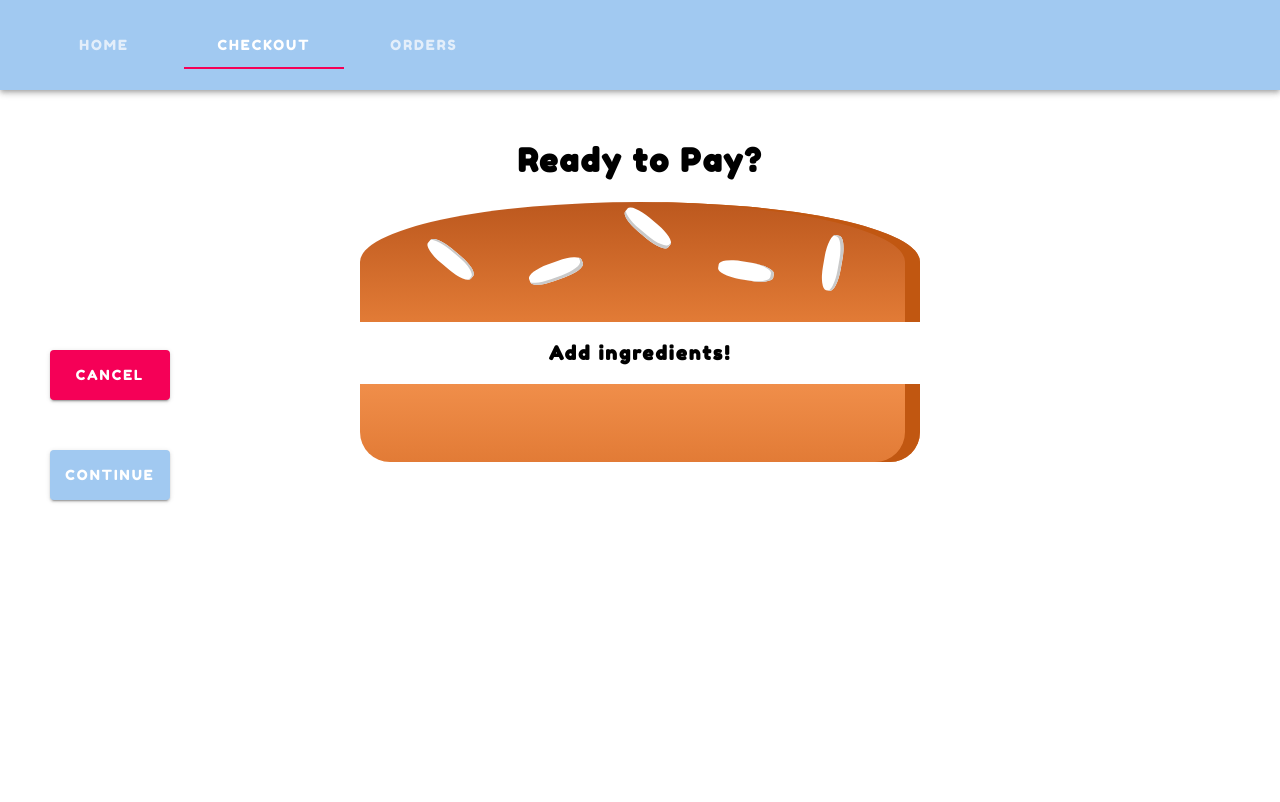
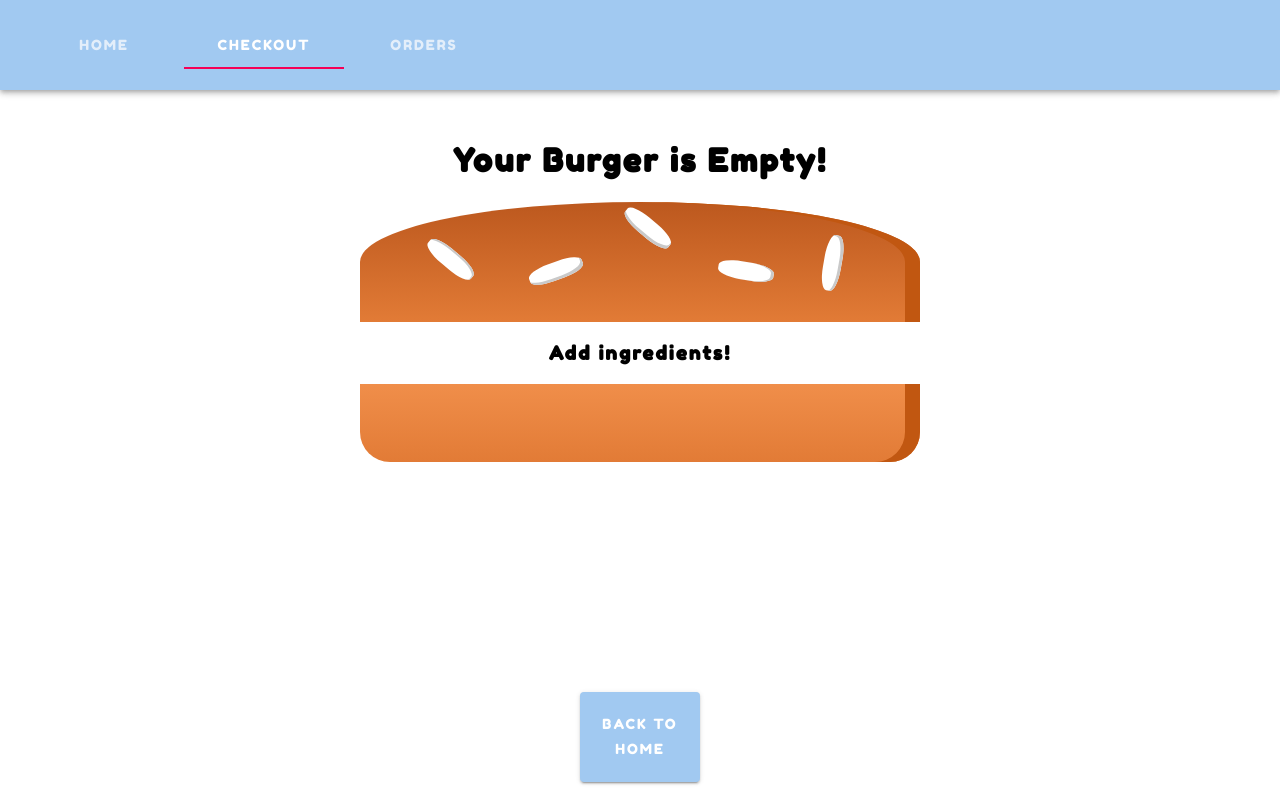
Before and after one commit to AlexDeMichieli/React_Burger, a React app: page /checkout in a window 1280 px wide. Built offline with nearby package versions, Linux system fonts and the light colour scheme.

Commit message:
fixed logic at the checkout

```diff
--- a/src/components/Order/CheckoutSummary/CheckoutSummary.js
+++ b/src/components/Order/CheckoutSummary/CheckoutSummary.js
@@ -1,5 +1,6 @@
 import React from 'react';
 import Burger from '../../Burger/Burger'
+import Button from '../../UI/Button/Button'
 import styles from './CheckoutSummary.css'
 import {withRouter} from 'react-router-dom'
 import { makeStyles } from '@material-ui/core/styles';
@@ -20,6 +21,15 @@ const useStyles = makeStyles({
       position: "absolute",
       top: "350px",
     },
+    button: {
+      backgroundColor: "rgb(161, 201, 241)",
+      width: "120px",
+      height: "90px",
+      color: "white",
+      display: 'block',
+      margin: 'auto',
+      marginTop: '-110px',
+   },
    buttonCancel: {
         backgroundColor: "#f50057",
         width: "120px",
@@ -29,7 +39,6 @@ const useStyles = makeStyles({
         marginBottom: '50px',
  },
     buttonContinue:{
-
         backgroundColor: "rgb(161, 201, 241)",
         width: "120px",
         height: "50px",
@@ -52,12 +61,22 @@ const checkoutSummary =(props)=>{
 
     console.log('from summary', props.location.state )
 
+    let checkoutMessage = ''
+    if (props.location.state === undefined){
+        checkoutMessage = (<h1 className ={styles.Text} >Your Burger is Empty!</h1>)
+    }
+    else {
+        checkoutMessage = (<h1 className ={styles.Text} > Ready to Pay?</h1>)
+    }
+
     return (
         <div className={styles.CheckoutSummary}>
-
-            <h1 className ={styles.Text} >Ready to Pay?</h1>
+            {checkoutMessage}
 
             <Burger ingredients={props.ingredients}/>
+
+            {props.location.state ?
+                (
                     <div className ={classes.bar}>
                     <ButtonUI  className = {classes.buttonCancel} variant="contained" color="secondary"
                         onClick ={props.checkoutCancelled}>Cancel
@@ -66,8 +85,30 @@ const checkoutSummary =(props)=>{
                         onClick={props.checkoutContinued}>Continue
                     </ButtonUI>
                 </div>
+                ) :  <ButtonUI className={classes.button} variant="contained" color="primary"
+                        onClick={()=>props.history.push('/')}>Back to Home
+                    </ButtonUI>
+            }
         </div>
+
     )
 
 }
 export default withRouter(checkoutSummary)
+
+
+
+        // <div className={styles.CheckoutSummary}>
+
+        //     <h1 className ={styles.Text} >Ready to Pay?</h1>
+
+        //     <Burger ingredients={props.ingredients}/>
+        //         <div className ={classes.bar}>
+        //             <ButtonUI  className = {classes.buttonCancel} variant="contained" color="secondary"
+        //                 onClick ={props.checkoutCancelled}>Cancel
+        //             </ButtonUI>
+        //             <ButtonUI className = {classes.buttonContinue} variant="contained" color="primary"
+        //                 onClick={props.checkoutContinued}>Continue
+        //             </ButtonUI>
+        //         </div>
+        // </div>
--- a/src/containers/Checkout/Checkout.js
+++ b/src/containers/Checkout/Checkout.js
@@ -78,7 +78,11 @@ const Checkout = (props) => {
     }
 
     const checkoutContinuedHandler =()=>{
-        props.history.replace('/checkout/contact-data')
+        // props.history.replace('/checkout/contact-data')
+        props.history.push({
+            pathname: '/checkout/contact-data',
+            state: {ingredients: ingredients.ingredients, price: price.totalPrice}
+        })
     }
 
         return (
--- a/src/containers/Checkout/ContactData.js
+++ b/src/containers/Checkout/ContactData.js
@@ -22,6 +22,7 @@ const useStyles = makeStyles(theme => ({
 
 
 const ContactData  = (props) => {
+    console.log('from contact data', props)
     const classes = useStyles();
     const [loading, setLoading] = useState(false)
     const [list, setList] = useState({
```
Lines whose indentation alone changed are shown as unchanged.
